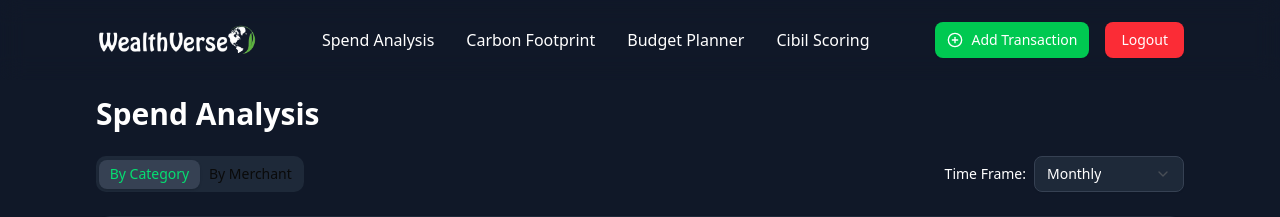
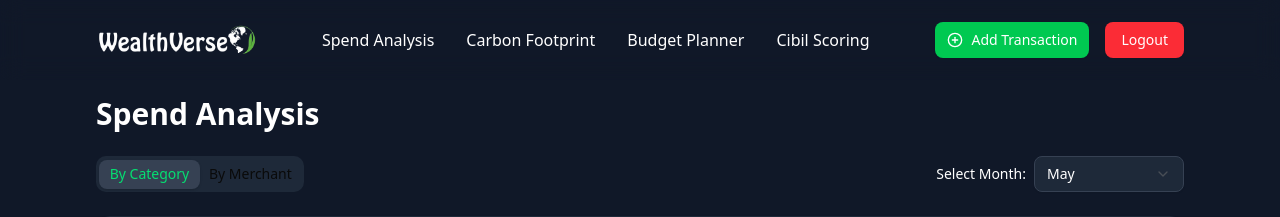
Before and after one commit to NandRabadiya/WealthVerse, a React (Vite) app in the folder frontend/: page /spend-analysis in a window 1280 px wide. Shown: the top 217 px of the page. Built offline with nearby package versions, Linux system fonts and the light colour scheme; sample sign-in values are in the browser's storage.

Commit message:
Added Monthly Filtering

```diff
--- a/frontend/src/pages/features/spendAnalysis/TransactionAnalysis.jsx
+++ b/frontend/src/pages/features/spendAnalysis/TransactionAnalysis.jsx
@@ -132,9 +132,28 @@ const COLORS = [
 
 export function TransactionAnalysis() {
   const [transactions, setTransactions] = useState(sampleTransactions);
-  const [timeFrame, setTimeFrame] = useState("monthly");
+  const [selectedMonth, setSelectedMonth] = useState(new Date().getMonth());
   const [viewType, setViewType] = useState("category");
   const [chartData, setChartData] = useState([]);
+
+  const getMonthFromDate = (dateString) => {
+    return new Date(dateString).getMonth(); // 0 = Jan, 1 = Feb, ...
+  };
+
+  const monthNames = [
+    "January",
+    "February",
+    "March",
+    "April",
+    "May",
+    "June",
+    "July",
+    "August",
+    "September",
+    "October",
+    "November",
+    "December",
+  ];
 
   useEffect(() => {
     // In a real app, you would fetch data from your Spring Boot API
@@ -156,15 +175,18 @@ export function TransactionAnalysis() {
   }, []);
 
   useEffect(() => {
-    // Process data for charts based on viewType
+    const filtered = transactions.filter(
+      (t) => getMonthFromDate(t.date) === selectedMonth
+    );
+
     if (viewType === "category") {
-      const categoryData = processCategoryData(transactions);
+      const categoryData = processCategoryData(filtered);
       setChartData(categoryData);
     } else {
-      const merchantData = processMerchantData(transactions);
+      const merchantData = processMerchantData(filtered);
       setChartData(merchantData);
     }
-  }, [transactions, viewType]);
+  }, [transactions, viewType, selectedMonth]);
 
   // Process data for category-wise chart
   const processCategoryData = (data) => {
@@ -205,9 +227,9 @@ export function TransactionAnalysis() {
   };
 
   // Filter transactions based on viewType
-  // const getFilteredTransactions = () => {
-  //   return transactions;
-  // };
+  const getFilteredTransactions = () => {
+    return transactions;
+  };
 
   // Custom tooltip for the pie chart
   const CustomTooltip = ({ active, payload }) => {
@@ -248,29 +270,25 @@ export function TransactionAnalysis() {
         </Tabs>
 
         <div className="flex items-center space-x-2 w-full sm:w-auto">
-          <Label htmlFor="timeframe" className="text-white whitespace-nowrap">
-            Time Frame:
+          <Label htmlFor="month" className="text-white whitespace-nowrap">
+            Select Month:
           </Label>
-          <Select value={timeFrame} onValueChange={setTimeFrame}>
+          <Select
+            value={selectedMonth.toString()}
+            onValueChange={(value) => setSelectedMonth(parseInt(value))}
+          >
             <SelectTrigger
-              id="timeframe"
+              id="month"
               className="bg-gray-800 border-gray-700 text-white w-full sm:w-[150px]"
             >
-              <SelectValue placeholder="Select period" />
+              <SelectValue placeholder="Select Month" />
             </SelectTrigger>
             <SelectContent className="bg-gray-800 border-gray-700 text-white">
-              <SelectItem
-                value="monthly"
-                className="hover:bg-gray-700 focus:bg-gray-700"
-              >
-                Monthly
-              </SelectItem>
-              <SelectItem
-                value="yearly"
-                className="hover:bg-gray-700 focus:bg-gray-700"
-              >
-                Yearly
-              </SelectItem>
+              {monthNames.map((name, index) => (
+                <SelectItem key={index} value={index.toString()}>
+                  {name}
+                </SelectItem>
+              ))}
             </SelectContent>
           </Select>
         </div>
```
